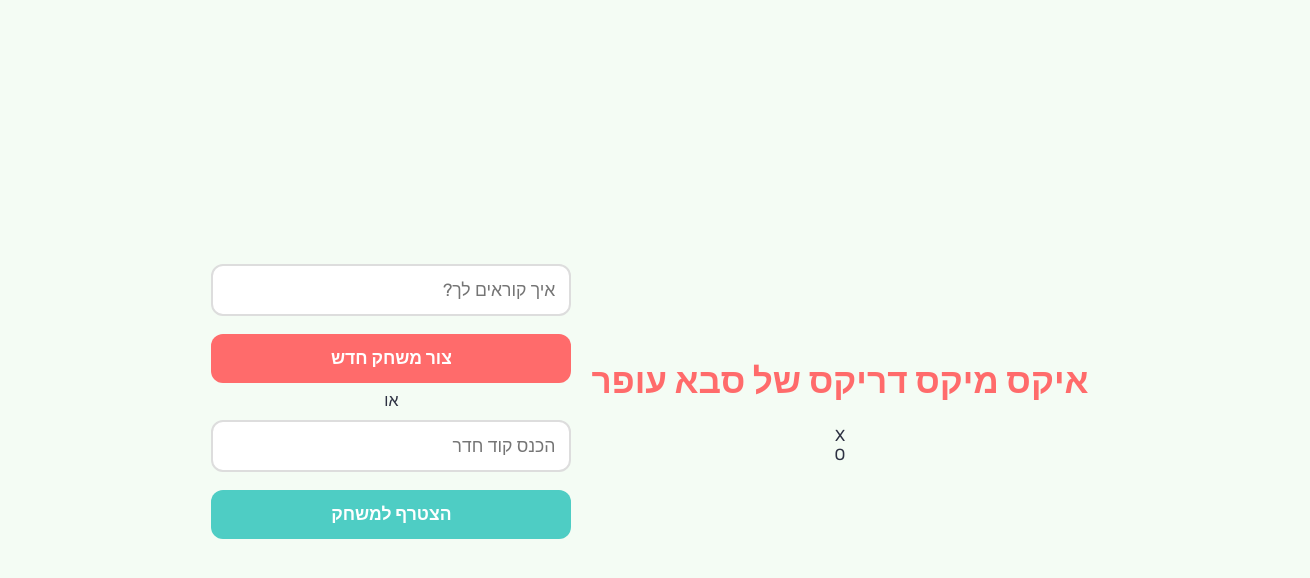
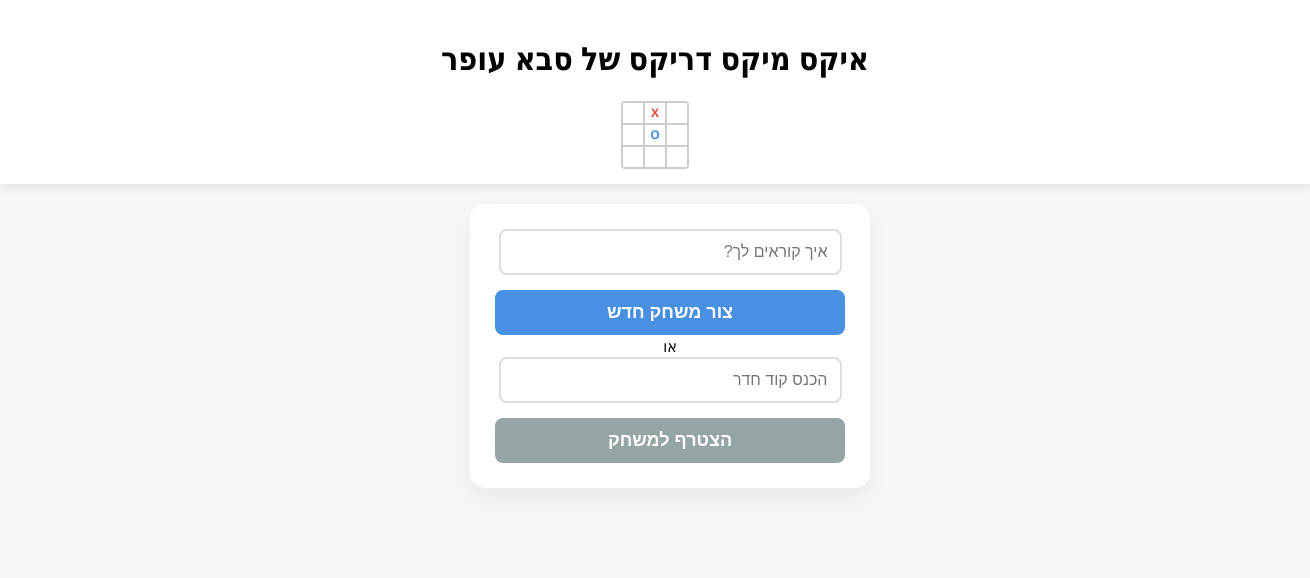
Before and after one commit to ofer1959-sys/x-mix-drix-saba-ofer, a website: page public/index.html in a window 1280 px wide. Shown: the whole page, 1310 px wide, since content can reach past the window. Drawn offline with nearby package versions, Linux system fonts and the light colour scheme; no server answers.

Commit message:
Update style.css

```diff
--- a/public/style.css
+++ b/public/style.css
@@ -1,59 +1,128 @@
-@import url('https://fonts.googleapis.com/css2?family=Rubik:wght@400;700&display=swap');
-
-:root { --primary: #FF6B6B; --secondary: #4ECDC4; --bg: #f4fcf4; --text: #2D3142; }
+:root {
+    --primary: #4a90e2;
+    --secondary: #2ecc71;
+    --bg: #f4f7f6;
+    --text: #2c3e50;
+}
 
 body {
-    font-family: 'Rubik', sans-serif; background-color: var(--bg);
-    color: var(--text); margin: 0; display: flex; justify-content: center;
-    align-items: center; min-height: 100vh; text-align: center;
+    font-family: 'Segoe UI', Tahoma, Geneva, Verdana, sans-serif;
+    background-color: var(--bg);
+    margin: 0;
+    direction: rtl;
 }
 
-.screen { display: none; width: 100%; max-width: 400px; padding: 20px; box-sizing: border-box; }
-.screen.active { display: block; animation: fadeIn 0.4s ease; }
+.game-header {
+    background: white;
+    padding: 15px;
+    text-align: center;
+    box-shadow: 0 2px 10px rgba(0,0,0,0.1);
+    width: 100%;
+}
 
-h1 { color: var(--primary); font-size: 2.2rem; }
-.highlight { color: var(--secondary); font-size: 2rem; display: block; margin: 10px 0; }
+.header-illustration {
+    display: flex;
+    justify-content: center;
+    margin-top: 10px;
+}
+
+.mini-grid {
+    display: grid;
+    grid-template-columns: repeat(3, 20px);
+    grid-template-rows: repeat(3, 20px);
+    gap: 2px;
+    background: #ccc;
+    padding: 2px;
+    border-radius: 4px;
+}
+
+.mini-grid div {
+    background: white;
+    display: flex;
+    align-items: center;
+    justify-content: center;
+    font-size: 12px;
+    font-weight: bold;
+}
+
+.mini-grid .x { color: #e74c3c; }
+.mini-grid .o { color: var(--primary); }
+
+.container {
+    display: flex;
+    flex-direction: column;
+    align-items: center;
+    padding: 20px;
+}
+
+.screen { display: none; width: 100%; max-width: 400px; }
+.screen.active { display: block; }
+
+.card {
+    background: white;
+    padding: 25px;
+    border-radius: 15px;
+    box-shadow: 0 10px 25px rgba(0,0,0,0.05);
+    text-align: center;
+}
 
 input {
-    width: 100%; padding: 14px; margin: 10px 0; border-radius: 12px;
-    border: 2px solid #ddd; font-size: 1.1rem; box-sizing: border-box; font-family: inherit;
+    width: 90%;
+    padding: 12px;
+    margin-bottom: 15px;
+    border: 2px solid #ddd;
+    border-radius: 8px;
+    font-size: 16px;
 }
 
 button {
-    width: 100%; padding: 14px; margin: 8px 0; border-radius: 12px;
-    border: none; font-size: 1.1rem; font-weight: bold; cursor: pointer;
-    font-family: inherit; transition: transform 0.1s;
+    width: 100%;
+    padding: 12px;
+    border: none;
+    border-radius: 8px;
+    font-size: 18px;
+    font-weight: bold;
+    cursor: pointer;
+    transition: 0.3s;
 }
-button:active { transform: scale(0.96); }
 
 .btn-primary { background: var(--primary); color: white; }
-.btn-secondary { background: var(--secondary); color: white; }
-.btn-whatsapp { background: #25D366; color: white; }
-.btn-end { background: #ff4757; color: white; margin-top: 20px; }
+.btn-secondary { background: #95a5a6; color: white; }
+.btn-whatsapp { background: #25d366; color: white; margin-top: 10px; }
+.btn-end { background: #e74c3c; color: white; margin-top: 20px; }
 
-.board { display: grid; grid-template-columns: repeat(3, 1fr); gap: 10px; margin: 20px 0; }
+.board {
+    display: grid;
+    grid-template-columns: repeat(3, 1fr);
+    gap: 10px;
+    margin: 20px 0;
+}
+
 .cell {
-    background: white; border-radius: 15px; height: 90px;
-    display: flex; justify-content: center; align-items: center;
-    font-size: 3.5rem; font-weight: bold; cursor: pointer;
-    box-shadow: 0 4px 6px rgba(0,0,0,0.05);
+    aspect-ratio: 1;
+    background: white;
+    border-radius: 10px;
+    display: flex;
+    align-items: center;
+    justify-content: center;
+    font-size: 40px;
+    font-weight: bold;
+    box-shadow: 0 4px 6px rgba(0,0,0,0.1);
 }
-.cell.x { color: var(--primary); }
-.cell.o { color: var(--secondary); }
 
-.scoreboard { background: white; padding: 15px; border-radius: 15px; box-shadow: 0 4px 6px rgba(0,0,0,0.05); }
-.scoreboard p { margin: 0 0 5px 0; color: #666; font-size: 0.9rem;}
-.scoreboard h3 { margin: 0; font-size: 1.5rem; }
+.cell.x { color: #e74c3c; }
+.cell.o { color: var(--primary); }
 
 .popup {
-    position: fixed; top: 0; left: 0; width: 100%; height: 100%;
-    background: rgba(255,255,255,0.95); display: flex; justify-content: center;
-    align-items: center; z-index: 100; flex-direction: column;
+    position: fixed;
+    top: 50%;
+    left: 50%;
+    transform: translate(-50%, -50%);
+    background: white;
+    padding: 30px;
+    border-radius: 20px;
+    box-shadow: 0 0 50px rgba(0,0,0,0.3);
+    z-index: 1000;
 }
-.popup.hidden { display: none; }
-.popup h1 { font-size: 3.5rem; animation: pop 0.5s cubic-bezier(0.17, 0.89, 0.32, 1.28); color: var(--primary); text-align: center; padding: 20px;}
 
-.loader { margin-top: 20px; color: #888; font-style: italic; }
-
-@keyframes fadeIn { from { opacity: 0; } to { opacity: 1; } }
-@keyframes pop { 0% { transform: scale(0); } 100% { transform: scale(1); } }
+.hidden { display: none; }
```
